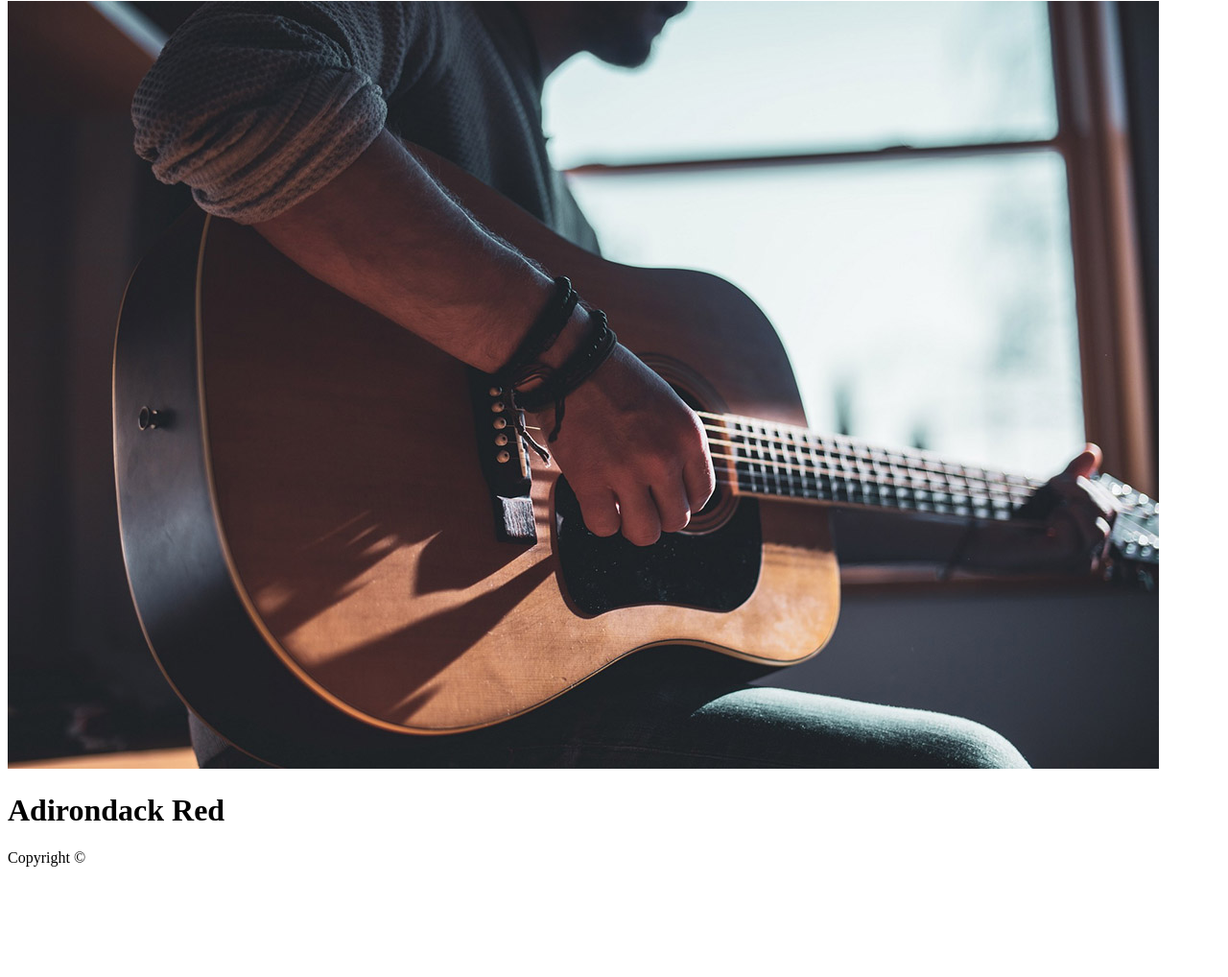
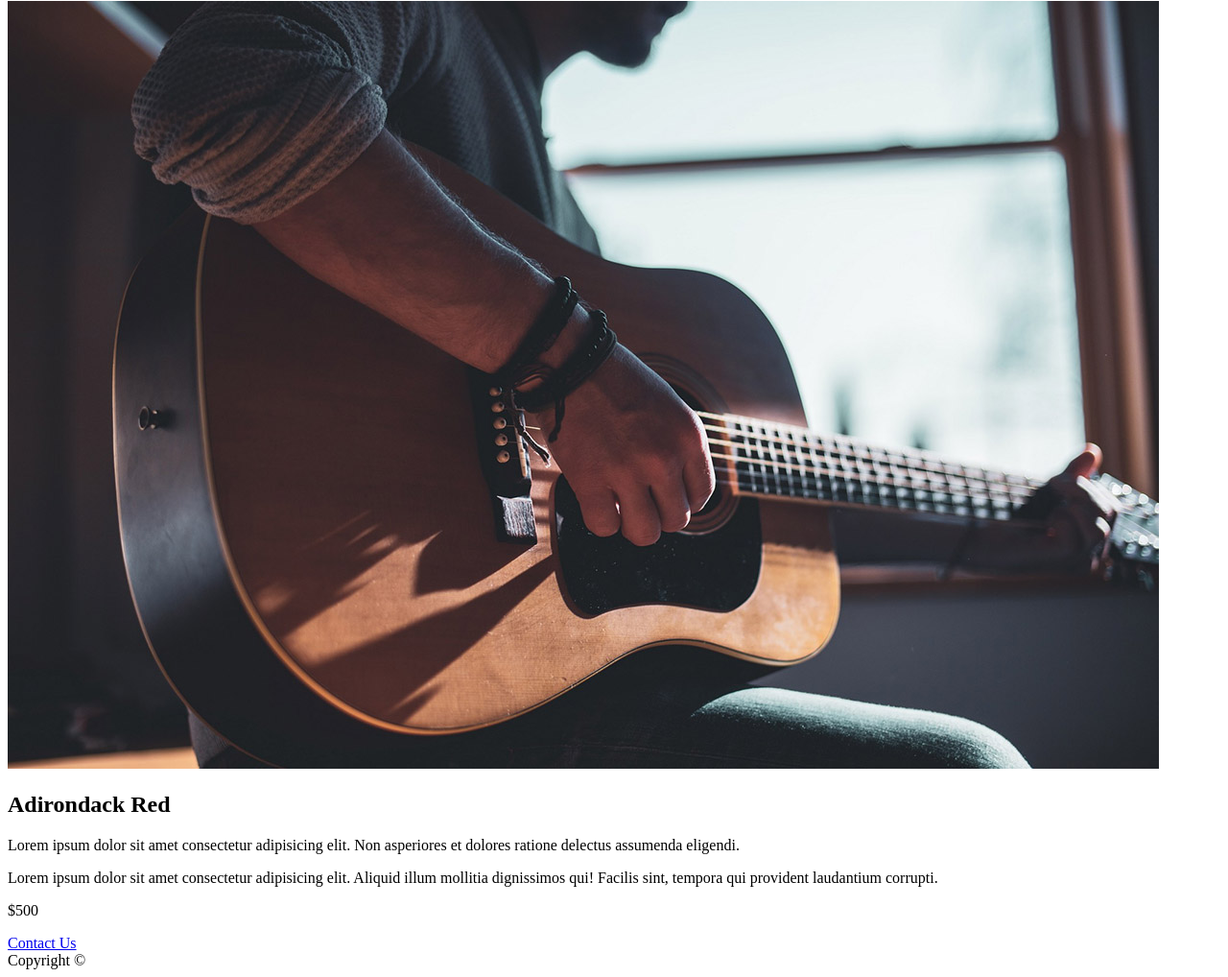
Before and after one commit to coding-chef77/Guitar-Kings, a plain HTML site: page products/adirondack-red.html in a window 1280 px wide. Shown: the part 3194-4212 px from the top of the page at 96% size. Before the commit the page ends 4105 px from the top, so only its background shows below. Drawn offline with Linux system fonts and the light colour scheme.

Commit message:
updated links

```diff
--- a/products/adirondack-red.html
+++ b/products/adirondack-red.html
@@ -12,9 +12,9 @@
         <a href-"index.html">Guitar Kings</a>
         <nav>
             <ul>
-                <li><a href="index.html">Home</a>></li>
-                <li><a href="guitars.html">Guitars</a>></li>
-                <li><a href="contact.html">Contact</a>></li>
+                <li><a href="../index.html">Home</a>></li>
+                <li><a href="../guitars.html">Guitars</a>></li>
+                <li><a href="../contact.html">Contact</a>></li>
             </ul>
         </nav>
     </header>
@@ -28,7 +28,14 @@
                 <img src="../images/product-specific.jpg" alt="Playing the Adirondack Red">
             </div>
         </section>
-        <h1>Adirondack Red</h1>
+        <section>
+            <h1>Adirondack Red</h1>
+            <p>Lorem ipsum dolor sit amet consectetur adipisicing elit. Non asperiores et dolores ratione delectus assumenda eligendi.</p>
+            <p>Lorem ipsum dolor sit amet consectetur adipisicing elit. Aliquid illum mollitia dignissimos qui! Facilis sint, tempora qui provident laudantium corrupti.</p>
+            <p>$500</p>
+            <a href="../contact.html">Contact Us</a>
+        </section>
+
     </main>
     <footer>Copyright &copy;</footer>
 </body>
```
